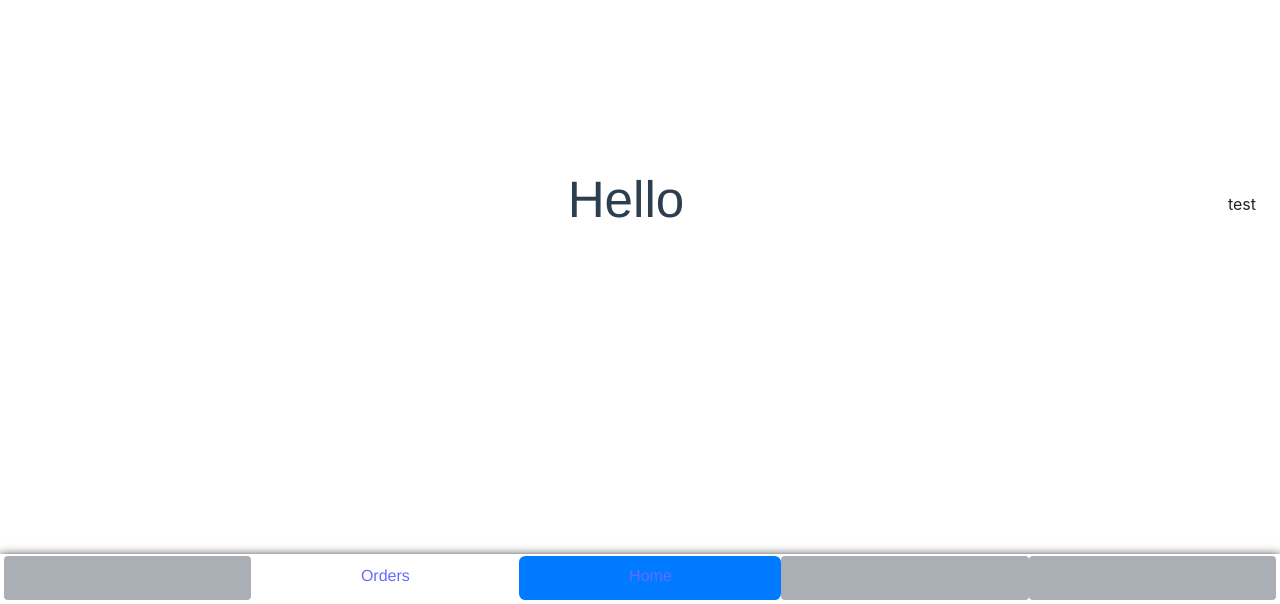
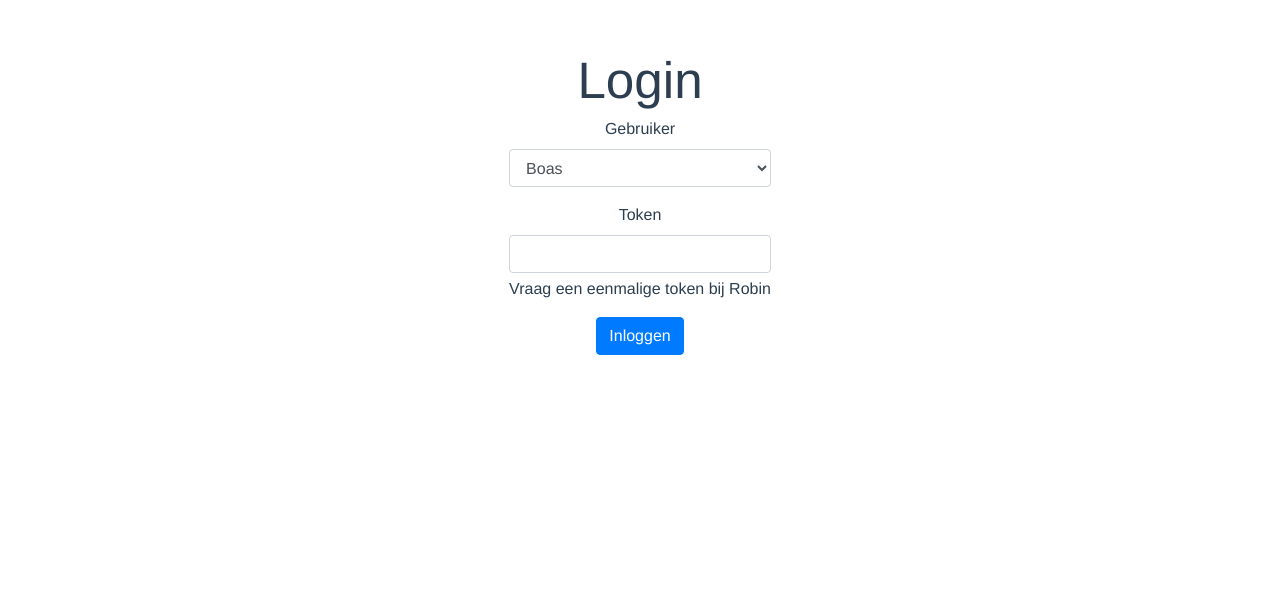
Before and after one commit to RyTechro/FlexStickersApp, a Vue app: page /#/login in a window 1280 px wide. Shown: the part 196-800 px from the top of the page. Built offline with nearby package versions, Linux system fonts and the light colour scheme.

Commit message:
Login and switch to Pinia

```diff
--- a/index.html
+++ b/index.html
@@ -10,6 +10,5 @@
   <body>
     <div id="app"></div>
     <script type="module" src="/src/main.js"></script>
-    test
   </body>
 </html>
--- a/package.json
+++ b/package.json
@@ -10,9 +10,9 @@
   },
   "dependencies": {
     "axios": "^1.1.3",
+    "pinia": "^2.0.24",
     "vue": "^3.2.41",
-    "vue-router": "^4.1.5",
-    "vuex": "^4.1.0"
+    "vue-router": "^4.1.5"
   },
   "devDependencies": {
     "@vitejs/plugin-vue": "^3.1.2",
--- a/src/App.vue
+++ b/src/App.vue
@@ -2,6 +2,9 @@
 // This starter template is using Vue 3 <script setup> SFCs
 // Check out https://vuejs.org/api/sfc-script-setup.html#script-setup
 import NavBar from './components/NavBar.vue';
+import { useAuthStore } from './stores/auth';
+
+const store = useAuthStore();
 </script>
 
 <template>
@@ -9,7 +12,7 @@ import NavBar from './components/NavBar.vue';
     <main>
       <router-view />
     </main>
-    <NavBar />
+    <NavBar v-if="store.isAuthenticated" />
   </div>
 </template>
 
--- a/src/pages/Login.vue
+++ b/src/pages/Login.vue
@@ -1,9 +1,61 @@
 <template>
-  <h1>Hello</h1>
+  <h1>Login</h1>
+  <form @submit="onSubmit">
+    <div class="mb-3">
+      <label for="selectUser" class="form-label">Gebruiker</label>
+      <select class="form-control" id="selectUser" v-model="user">
+        <option value="1">Robin</option>
+        <option value="2" ref="defaultOption">Boas</option>
+        <option value="3">Erik</option>
+      </select>
+    </div>
+    <div class="mb-3">
+      <label for="tokenInput" class="form-label">Token</label>
+      <input
+        type="password"
+        class="form-control"
+        id="tokenInput"
+        v-model="token"
+        aria-describedby="tokenHelp"
+        required
+      />
+      <div id="tokenHelp" class="form-text">
+        Vraag een eenmalige token bij Robin
+      </div>
+    </div>
+    <button type="submit" class="btn btn-primary">Inloggen</button>
+  </form>
 </template>
-
 <script>
-export default {};
+import { useAuthStore } from '../stores/auth';
+import { toRefs } from 'vue';
+export default {
+  name: 'LoginForm',
+  data() {
+    return {
+      user: '',
+      token: '',
+    };
+  },
+  setup() {
+    const store = useAuthStore();
+    return { store };
+  },
+  mounted() {
+    this.user = this.$refs.defaultOption.value;
+  },
+  methods: {
+    onSubmit(e) {
+      e.preventDefault();
+      if (!this.token) {
+        // alert is ok due to clientside validation.
+        return;
+      }
+      this.store.login(this.user, this.token);
+      this.token = '';
+    },
+  },
+};
 </script>
 
 <style scoped></style>
--- a/src/router/index.js
+++ b/src/router/index.js
@@ -1,4 +1,4 @@
-import store from '../store';
+// import store from '../store';
 import { createRouter, createWebHashHistory } from 'vue-router';
 import Home from '../pages/Home.vue';
 import Login from '../pages/Login.vue';
--- a/src/store/index.js
+++ /dev/null
@@ -1,15 +0,0 @@
-import { createStore } from 'vuex';
-// import createPersistedState from 'vuex-persistedstate';
-import auth from './modules/auth';
-// Create store
-
-// Potentialy broken
-let store = createStore(auth);
-
-export default store;
-// new Store({
-//   modules: {
-//     auth,
-//   },
-//   plugins: [createPersistedState()],
-// });
--- a/src/store/modules/auth.js
+++ /dev/null
@@ -1,62 +0,0 @@
-import axios from 'axios';
-
-const state = {
-  user: null,
-  posts: null,
-};
-
-const getters = {
-  isAuthenticated: (state) => !!state.user,
-  StatePosts: (state) => state.posts,
-  StateUser: (state) => state.user,
-};
-
-const actions = {
-  async Register({ dispatch }, form) {
-    await axios.post('register', form);
-    let UserForm = new FormData();
-    UserForm.append('username', form.username);
-    UserForm.append('password', form.password);
-    await dispatch('LogIn', UserForm);
-  },
-
-  async LogIn({ commit }, user) {
-    await axios.post('login', user);
-    await commit('setUser', user.get('username'));
-  },
-
-  async CreatePost({ dispatch }, post) {
-    await axios.post('post', post);
-    return await dispatch('GetPosts');
-  },
-
-  async GetPosts({ commit }) {
-    let response = await axios.get('posts');
-    commit('setPosts', response.data);
-  },
-
-  async LogOut({ commit }) {
-    let user = null;
-    commit('logout', user);
-  },
-};
-
-const mutations = {
-  setUser(state, username) {
-    state.user = username;
-  },
-
-  setPosts(state, posts) {
-    state.posts = posts;
-  },
-  logout(state, user) {
-    state.user = user;
-  },
-};
-
-export default {
-  state,
-  getters,
-  actions,
-  mutations,
-};
--- /dev/null
+++ b/src/stores/auth.js
@@ -0,0 +1,28 @@
+import { defineStore } from 'pinia';
+
+export const useAuthStore = defineStore('auth', {
+  state: () => {
+    return {
+      username: null,
+      userid: null,
+      token: null,
+    };
+  },
+  actions: {
+    login(user, token) {
+      alert('login method auth store');
+      //axios request
+      this.username = 'Robin';
+      this.userid = 1;
+      this.token = 'guid-token-1234';
+    },
+  },
+  getters: {
+    // doubleCount: (state) => {
+    //   return state.count * 2;
+    // },
+    isAuthenticated() {
+      return !!this.userid;
+    },
+  },
+});
--- a/src/style.css
+++ b/src/style.css
@@ -1,4 +1,4 @@
-:root {
+/* :root {
   font-family: Inter, Avenir, Helvetica, Arial, sans-serif;
   font-size: 16px;
   line-height: 24px;
@@ -13,7 +13,7 @@
   -webkit-font-smoothing: antialiased;
   -moz-osx-font-smoothing: grayscale;
   -webkit-text-size-adjust: 100%;
-}
+} */
 
 a {
   font-weight: 500;
```
Also changed, not shown: src/main.js (+2 -10 lines), 1 other file (tests, documents, lock files or other folders).
